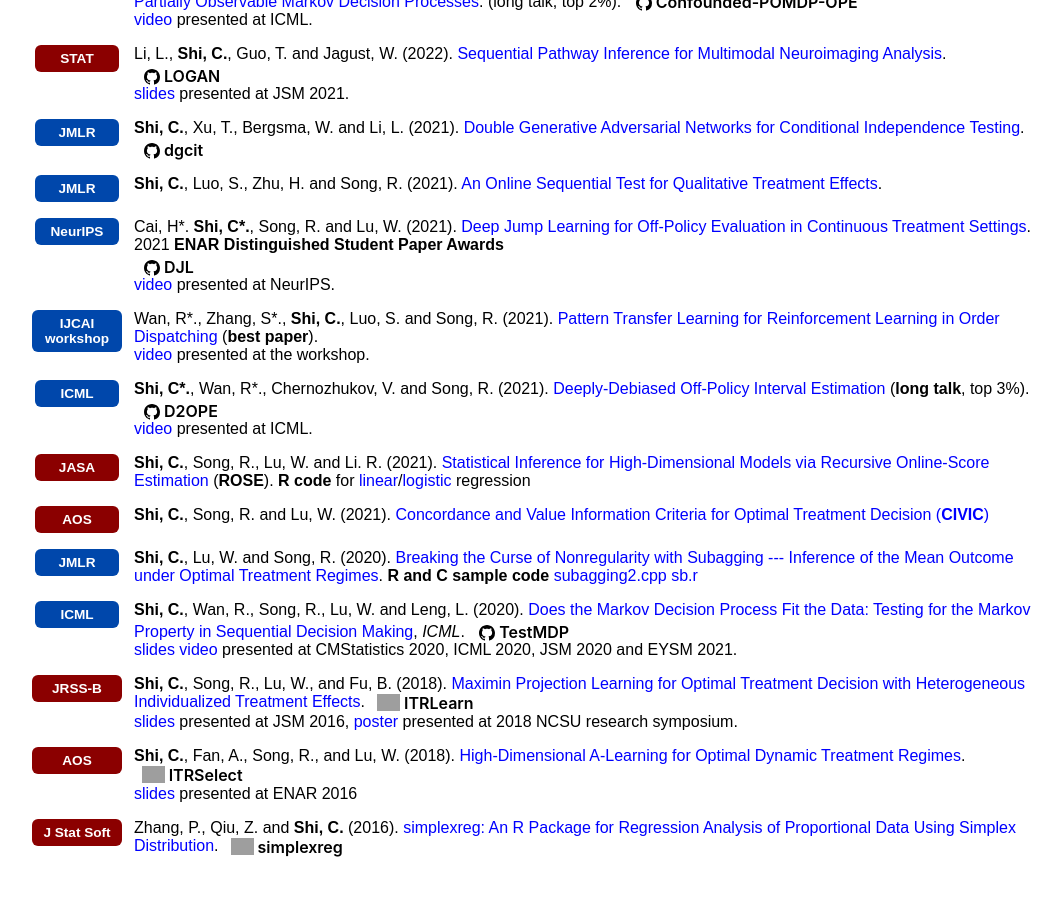
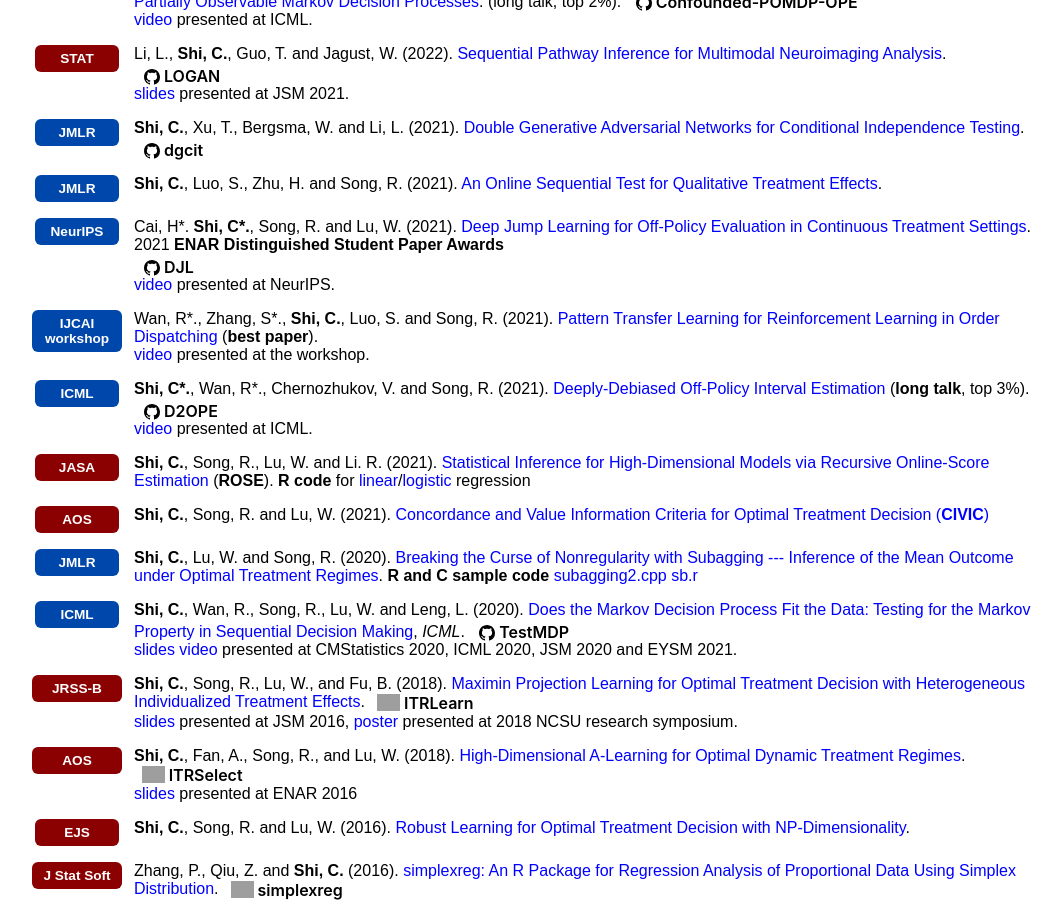
Before and after one commit to callmespring/callmespring.github.io, a Jekyll site: the page built from publication.md, in a window 1280 px wide and 900 px high, scrolled down 3698 px. Shown: the whole window, without its empty margins (108-1170 px from the left). Built offline with Jekyll 4.4.1, drawn with Linux system fonts in a browser that asks for light colours; before the commit the page ends 4555 px from its top, so only the background shows below that; grey boxes are pictures that could not be loaded.

Commit message:
Update publication.md

```diff
--- a/publication.md
+++ b/publication.md
@@ -688,6 +688,15 @@ Hu, L\*., Li, M\*., **Shi, C.**, Wu, Z. and Fryzlewicz, P. [Doubly Inhomogeneous
 
 <div class="publication-entry" style="display: flex; align-items: flex-start; margin-bottom: 1em;">
   <div class="pub-venue" style="flex: 0 0 90px; margin-right: 12px; display: flex; align-items: center; justify-content: center;">
+    <span class="publication-logo-badge badge-stat">EJS</span>
+  </div>
+  <div class="pub-content" style="flex: 1;">
+    <strong>Shi, C.</strong>, Song, R. and Lu, W. (2016). <a href="https://projecteuclid.org/journals/electronic-journal-of-statistics/volume-10/issue-2/Robust-learning-for-optimal-treatment-decision-with-NP-dimensionality/10.1214/16-EJS1178.full">Robust Learning for Optimal Treatment Decision with NP-Dimensionality</a>.
+  </div>
+</div>
+
+<div class="publication-entry" style="display: flex; align-items: flex-start; margin-bottom: 1em;">
+  <div class="pub-venue" style="flex: 0 0 90px; margin-right: 12px; display: flex; align-items: center; justify-content: center;">
     <span class="publication-logo-badge badge-stat" style="width: 100%; text-align: center;">J Stat Soft</span>
   </div>
   <div class="pub-content" style="flex: 1;">
```
